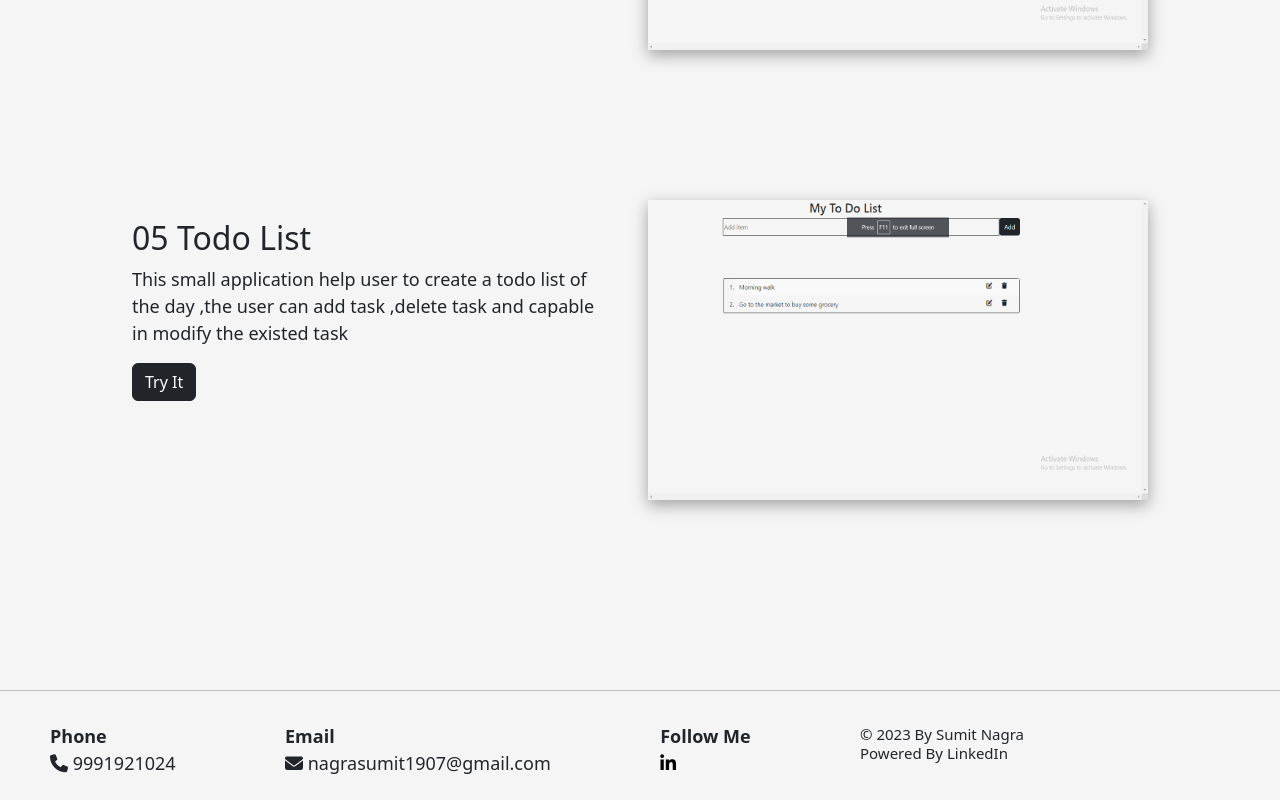
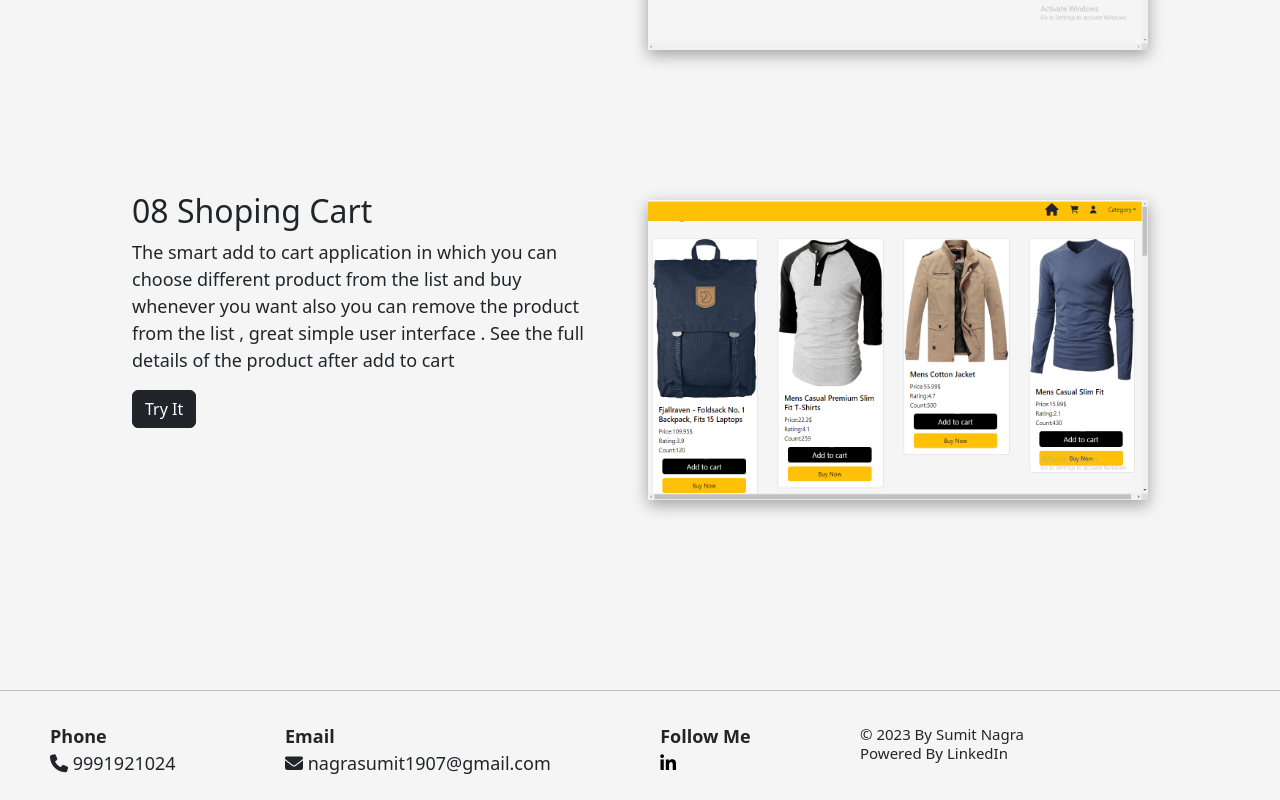
Before and after one commit to sumitnagra/All-react-app, a React (Create React App) app: page /project in a window 1280 px wide. Shown: the part 3274-4074 px from the top of the page. Built offline with nearby package versions, Linux system fonts and the light colour scheme; no server answers.

Commit message:
project photo adding

```diff
--- a/src/portfolio/project.js
+++ b/src/portfolio/project.js
@@ -6,6 +6,7 @@ import Project4 from "../images/Screenshot (30).png"
 import Project5 from "../images/Screenshot (32).png"
 import Project6 from "../images/Screenshot (33).png"
 import Project7 from '../images/Screenshot (34).png'
+import Project8 from '../images/Screenshot (35).png'
 import Footer from './footer'
 
 const Project=()=>{
@@ -45,8 +46,8 @@ const Project=()=>{
 <p> This small application help user to create a todo list of the day ,the user can add task ,delete task and capable in modify the existed task  </p><button className='btn btn-dark' onClick={()=>{navigate("/app")}}>Try It</button></div><img src={Project6} width={500} height={300} style={{boxShadow: "rgba(0, 0, 0, 0.35) 0px 5px 15px"}}/>
 </div>
 <div className='firstProject ' data-aos="fade-up">
-    <div className='textsection' ><h2>05 Todo List </h2>
-<p> This small application help user to create a todo list of the day ,the user can add task ,delete task and capable in modify the existed task  </p><button className='btn btn-dark' onClick={()=>{navigate("/shop")}}>Try It</button></div><img src={Project6} width={500} height={300} style={{boxShadow: "rgba(0, 0, 0, 0.35) 0px 5px 15px"}}/>
+    <div className='textsection' ><h2>08 Shoping Cart </h2>
+<p> The smart add to cart application in which you can choose different product from the list and buy whenever you want also you can remove the product from the list , great simple user interface . See the full details of the product after add to cart   </p><button className='btn btn-dark' onClick={()=>{navigate("/shop")}}>Try It</button></div><img src={Project8} width={500} height={300} style={{boxShadow: "rgba(0, 0, 0, 0.35) 0px 5px 15px"}}/>
 </div>
 </div>
 <Footer/>
```
Also changed, not shown: src/images/Screenshot (35).png (added).
